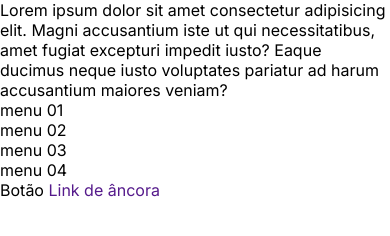
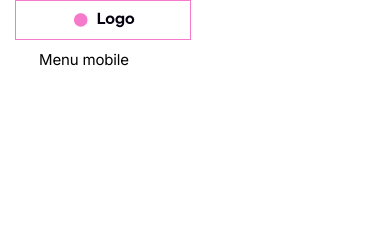
Before and after one commit to eduardagmonteiro/wireframe-project, a plain HTML site: page index.html in a window 390 px wide. Drawn offline with Linux system fonts and the light colour scheme.

Commit message:
added heaader

```diff
--- a/css/reset.css
+++ b/css/reset.css
@@ -19,13 +19,5 @@ html {
 }
 
 button {
-  background-color: transparent;
   cursor: pointer;
 }
-
-.container {
-  width: 100%;
-  max-width: 1246px;
-  margin: 0 auto;
-  padding: 0px 15px;
-}
--- /dev/null
+++ b/css/responsive.css
@@ -0,0 +1,23 @@
+@media (max-width: 1200px) {
+}
+
+@media (max-width: 991px) {
+  header nav {
+    display: none;
+  }
+  header .menu-mobile {
+    display: block;
+  }
+}
+
+@media (max-width: 768px) {
+}
+
+@media (max-width: 600px) {
+}
+
+@media (max-width: 480px) {
+  header .logo {
+    max-width: 130px;
+  }
+}
--- a/index.html
+++ b/index.html
@@ -10,25 +10,30 @@
       rel="stylesheet"
     />
     <title>Projeto Wireframe</title>
+    <link rel="stylesheet" href="css/variables.css" />
+    <link rel="stylesheet" href="css/grid.css" />
+    <link rel="stylesheet" href="css/partners.css" />
     <link rel="stylesheet" href="css/style.css" />
+    <link rel="stylesheet" href="css/responsive.css" />
     <link rel="stylesheet" href="css/reset.css" />
   </head>
   <body>
-    <p>
-      Lorem ipsum dolor sit amet consectetur adipisicing elit. Magni accusantium
-      iste ut qui necessitatibus, amet fugiat excepturi impedit iusto? Eaque
-      ducimus neque iusto voluptates pariatur ad harum accusantium maiores
-      veniam?
-    </p>
-    <ul>
-      <li>menu 01</li>
-      <li>menu 02</li>
-      <li>menu 03</li>
-      <li>menu 04</li>
-    </ul>
-
-    <button>Botão</button>
-
-    <a href="">Link de âncora</a>
+    <header>
+      <div class="container">
+        <a href="./" class="logo">
+          <img src="img/logo.svg" alt="" />
+        </a>
+        <nav>
+          <ul>
+            <li class="menu-item">Menu item</li>
+            <li class="menu-item">Menu item</li>
+            <li class="menu-item">Menu item</li>
+            <li class="menu-item">Menu item</li>
+          </ul>
+          <button class="btn-primary">Call to action</button>
+        </nav>
+        <button class="menu-item menu-mobile">Menu mobile</button>
+      </div>
+    </header>
   </body>
 </html>
```
